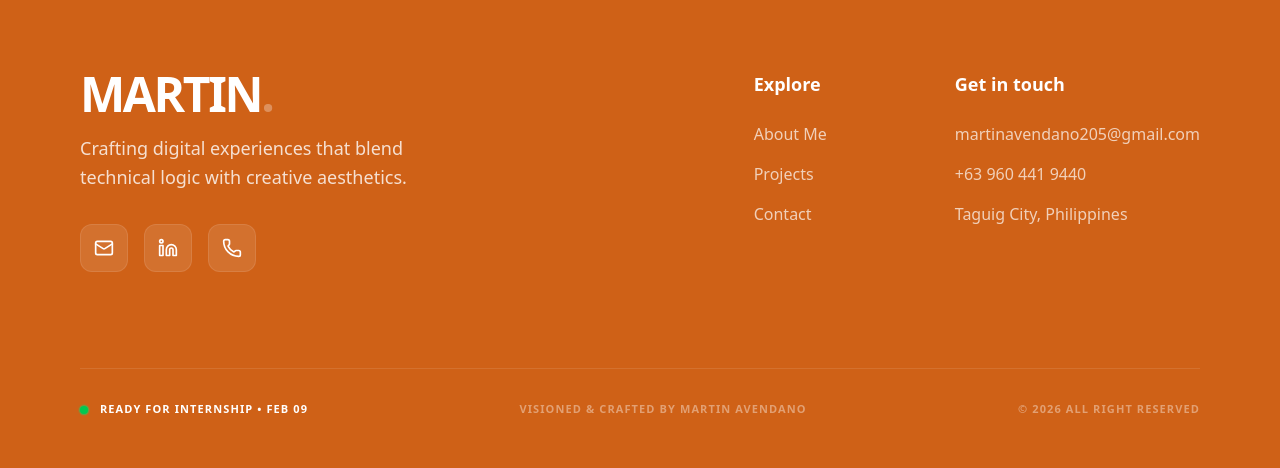
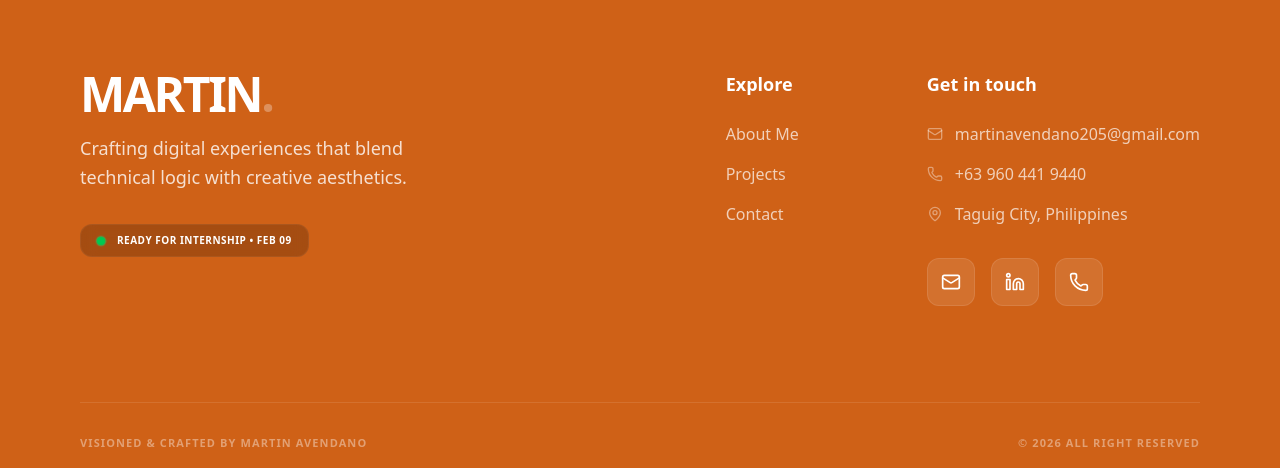
Before and after one commit to Martin-Avendano/my-portfolio, a React (Vite) app: page / in a window 1280 px wide. Shown: the part 2669-3137 px from the top of the page. Built offline with nearby package versions, Linux system fonts and the light colour scheme.

Commit message:
Updated Footer Layout

```diff
--- a/src/components/layout/footer.jsx
+++ b/src/components/layout/footer.jsx
@@ -1,5 +1,5 @@
 // src/components/layout/Footer.jsx
-import { Mail, Linkedin, Phone, ArrowUpRight } from "lucide-react";
+import { Mail, Linkedin, Phone, MapPin } from "lucide-react";
 
 export default function Footer() {
   const currentYear = new Date().getFullYear();
@@ -11,7 +11,7 @@ export default function Footer() {
         {/* --- TOP SECTION --- */}
         <div className="flex flex-col md:flex-row justify-between items-start gap-12 md:gap-24 mb-24">
 
-          {/* 1. Left Block: Brand, Tagline, Social Icons */}
+          {/* 1. Left Block: Brand & Bio ONLY */}
           <div className="max-w-sm space-y-8">
             <div>
               <span className="text-4xl md:text-5xl font-black tracking-tighter uppercase block">
@@ -22,31 +22,20 @@ export default function Footer() {
               </p>
             </div>
 
-            {/* Social Icons Row (Matching the reference style) */}
-            <div className="flex gap-4">
-              <a
-                href="mailto:martinavendano205@gmail.com"
-                className="w-12 h-12 flex items-center justify-center rounded-xl bg-white/10 hover:bg-white hover:text-pop-red transition-all border border-white/10"
-              >
-                <Mail size={20} />
-              </a>
-              <a
-                href="https://www.linkedin.com/in/martin-avendaño-86785b330"
-                target="_blank"
-                rel="noreferrer"
-                className="w-12 h-12 flex items-center justify-center rounded-xl bg-white/10 hover:bg-white hover:text-pop-red transition-all border border-white/10"
-              >
-                <Linkedin size={20} />
-              </a>
-               {/* Phone Icon (Non-clickable for display) */}
-              <div className="w-12 h-12 flex items-center justify-center rounded-xl bg-white/10 border border-white/10">
-                <Phone size={20} />
-              </div>
+            {/* Status Pill - Kept on left to balance the space */}
+            <div className="inline-flex items-center gap-3 bg-black/20 backdrop-blur-sm px-4 py-2 rounded-xl border border-white/5 w-fit">
+               <div className="relative flex h-2 w-2">
+                  <span className="animate-ping absolute inline-flex h-full w-full rounded-full bg-green-400 opacity-75"></span>
+                  <span className="relative inline-flex rounded-full h-2 w-2 bg-green-500"></span>
+                </div>
+                <span className="text-[10px] font-black text-white uppercase tracking-wider">
+                  Ready for Internship • Feb 09
+                </span>
             </div>
           </div>
 
-          {/* 2. Right Block: Two Columns of Links */}
-          <div className="flex gap-16 md:gap-32">
+          {/* 2. Right Block: Two Columns (Nav & Contact+Logos) */}
+          <div className="flex flex-col sm:flex-row gap-16 md:gap-32">
 
             {/* Column 1: Navigation */}
             <div className="flex flex-col gap-6">
@@ -58,41 +47,63 @@ export default function Footer() {
               </nav>
             </div>
 
-            {/* Column 2: Contact Info Text */}
-            <div className="flex flex-col gap-6">
-              <h4 className="font-bold text-lg">Get in touch</h4>
-              <div className="flex flex-col gap-4 text-white/70">
-                <p>martinavendano205@gmail.com</p>
-                <p>+63 960 441 9440</p>
-                <p>Taguig City, Philippines</p>
+            {/* Column 2: Contact Info AND Logos */}
+            <div className="flex flex-col gap-8">
+
+              {/* Text Details */}
+              <div className="flex flex-col gap-6">
+                <h4 className="font-bold text-lg">Get in touch</h4>
+                <div className="flex flex-col gap-4 text-white/70">
+                  <div className="flex items-center gap-3">
+                    <Mail size={16} className="text-white/40" />
+                    <span>martinavendano205@gmail.com</span>
+                  </div>
+                  <div className="flex items-center gap-3">
+                    <Phone size={16} className="text-white/40" />
+                    <span>+63 960 441 9440</span>
+                  </div>
+                  <div className="flex items-center gap-3">
+                    <MapPin size={16} className="text-white/40" />
+                    <span>Taguig City, Philippines</span>
+                  </div>
+                </div>
               </div>
+
+              {/* Social Logos - Moved here beside/under the text */}
+              <div className="flex gap-4">
+                <a
+                  href="mailto:martinavendano205@gmail.com"
+                  className="w-12 h-12 flex items-center justify-center rounded-xl bg-white/10 hover:bg-white hover:text-pop-red transition-all border border-white/10"
+                >
+                  <Mail size={20} />
+                </a>
+                <a
+                  href="https://www.linkedin.com/in/martin-avendaño-86785b330"
+                  target="_blank"
+                  rel="noreferrer"
+                  className="w-12 h-12 flex items-center justify-center rounded-xl bg-white/10 hover:bg-white hover:text-pop-red transition-all border border-white/10"
+                >
+                  <Linkedin size={20} />
+                </a>
+                {/* Phone Icon (Visual only) */}
+                <div className="w-12 h-12 flex items-center justify-center rounded-xl bg-white/10 border border-white/10">
+                  <Phone size={20} />
+                </div>
+              </div>
+
             </div>
 
           </div>
         </div>
 
-        {/* --- BOTTOM SECTION (Separator & 3-Column Layout) --- */}
+        {/* --- BOTTOM SECTION --- */}
         <div className="border-t border-white/10 pt-8 flex flex-col md:flex-row justify-between items-center gap-6 text-[11px] font-bold uppercase tracking-widest text-white/40">
-
-          {/* Left: Status Pill */}
-          <div className="flex items-center gap-3">
-             <div className="relative flex h-2 w-2">
-                <span className="animate-ping absolute inline-flex h-full w-full rounded-full bg-green-400 opacity-75"></span>
-                <span className="relative inline-flex rounded-full h-2 w-2 bg-green-500"></span>
-              </div>
-              <span className="text-white">Ready for Internship • Feb 09</span>
-          </div>
-
-          {/* Center: Designer Credit */}
           <div className="text-center md:text-left">
             Visioned & Crafted by Martin Avendano
           </div>
-
-          {/* Right: Copyright */}
           <div className="text-right">
             © {currentYear} All right reserved
           </div>
-
         </div>
 
       </div>
```
